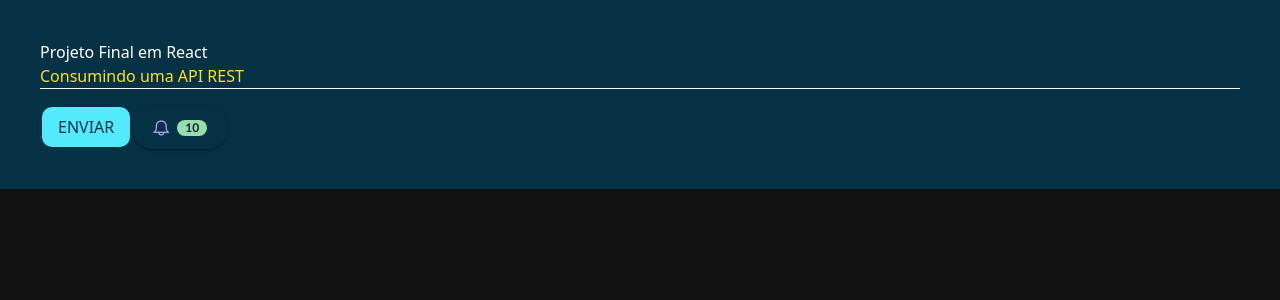
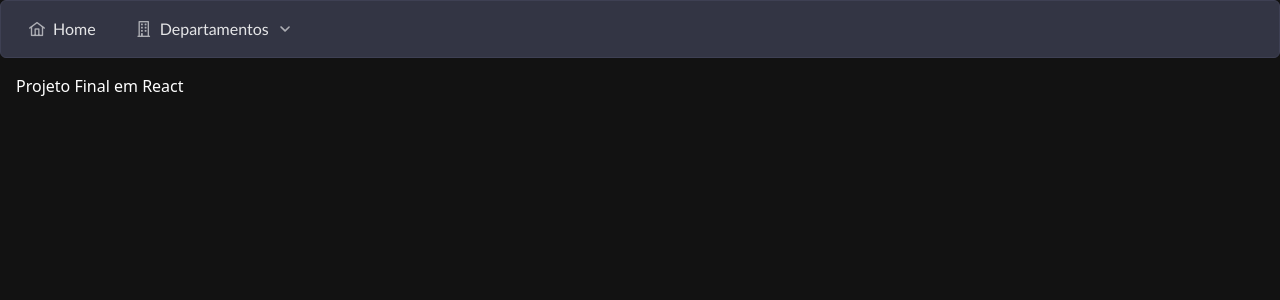
Before and after one commit to csfeijo/tt-projeto-final-fs, a React (Vite) app: page / in a window 1280 px wide. Shown: the top 300 px of the page. Built offline with nearby package versions, Linux system fonts and the light colour scheme.

Commit message:
feat: adiciona o menu e container

```diff
--- a/src/App.tsx
+++ b/src/App.tsx
@@ -1,33 +1,17 @@
-import { Button } from "primereact/button"
-import { Badge } from 'primereact/badge';
+import Menu from "./Components/Menu";
 
 
 function App() {
   return (
-    <div className="p-10 bg-cyan-950 text-white">
-      <h1>Projeto Final em React</h1>
-      <h2 className="text-yellow-300">Consumindo uma API REST</h2>
-      <hr/>
-      <button className="
-        px-4
-        py-2
-        bg-cyan-300
-        cursor-pointer
-        rounded-xl
-        mt-4
-        text-cyan-950
-        border-2
-        hover:border-cyan-300
-        hover:bg-cyan-950
-        hover:text-white
-      ">
-        ENVIAR
-      </button>
+    <>
+      <Menu/>
+      {/* container - centraliza os elementos na tela caso a resolução seja muito grande */}
+      <div className="container mx-auto max-w-7xl p-4">
+        <h1>Projeto Final em React</h1>
 
-      <Button icon="pi pi-bell" rounded text raised>
-        <Badge value={10} severity={"success"} size={"normal"}/>
-      </Button>
-    </div>
+
+      </div>
+    </>
   )
 }
 
--- /dev/null
+++ b/src/Components/Menu/index.tsx
@@ -0,0 +1,13 @@
+import { MegaMenu } from "primereact/megamenu"
+import menuItems from "./menuItems"
+
+const Menu = () => {
+
+  return (
+    <>
+    <MegaMenu model={menuItems()} breakpoint="960px"/>
+    </>
+  )
+}
+
+export default Menu
--- /dev/null
+++ b/src/Components/Menu/menuItems.ts
@@ -0,0 +1,39 @@
+const menuItems = () => {
+  return [
+    {
+      label: 'Home',
+      icon: 'pi pi-home',
+      command: () => {
+        alert('clicou')
+      }
+    },
+    {
+      label: 'Departamentos',
+      icon: 'pi pi-building',
+      items: [
+        {
+          label: 'Ações',
+          items: [
+            {
+              label: 'Listar',
+              icon: 'pi pi-table',
+              command: () => {
+                alert('clicou')
+              }
+            },
+            {
+              label: 'Cadastrar',
+              icon: 'pi pi-file-plus',
+              command: () => {
+                alert('clicou')
+              }
+            },
+
+          ]
+        }
+      ]
+    }
+  ]
+}
+
+export default menuItems
```
